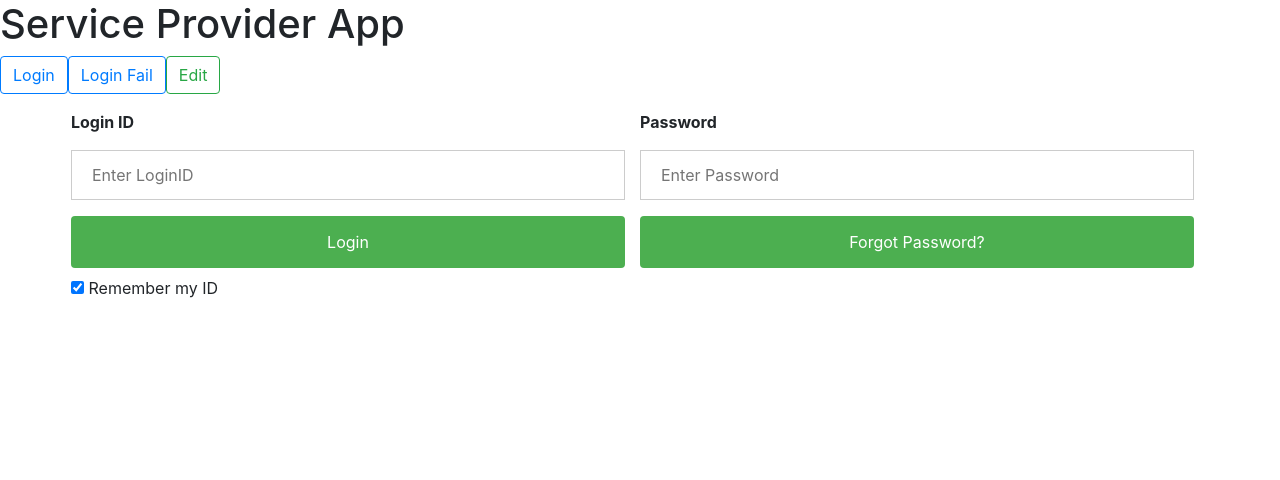
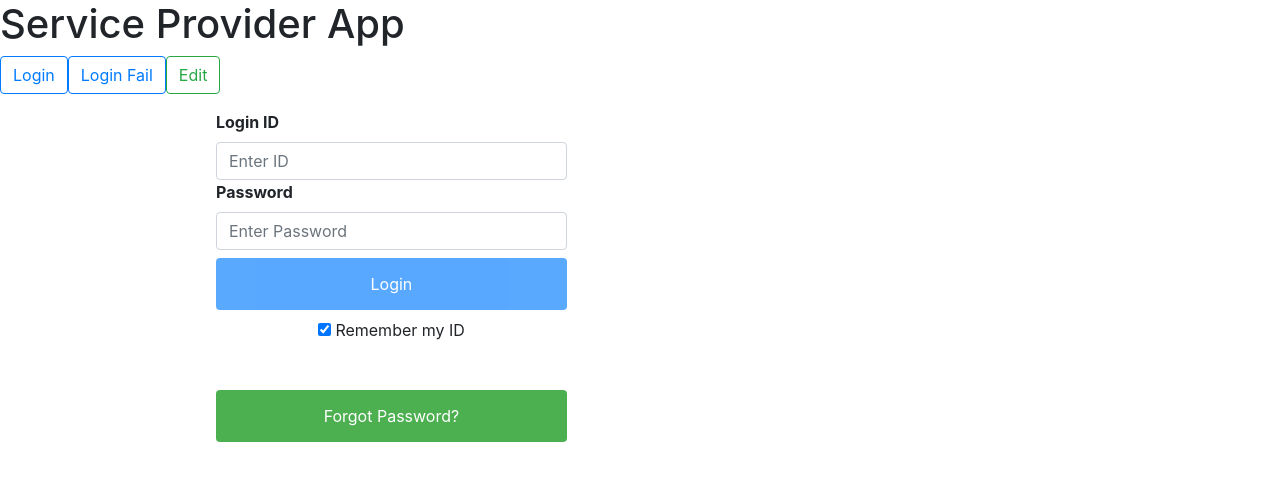
Before and after one commit to jamescervantes831/Logistics, an Angular app in the folder LogisticsApp/: page / in a window 1280 px wide. Shown: the top 480 px of the page. Built offline with nearby package versions, Linux system fonts and the light colour scheme.

Commit message:
second components

```diff
--- a/LogisticsApp/src/app/app-routing.module.ts
+++ b/LogisticsApp/src/app/app-routing.module.ts
@@ -10,6 +10,7 @@ import { PagenotfoundComponent } from './pagenotfound/pagenotfound.component';
 import { ResetpasswordComponent } from './resetpassword/resetpassword.component';
 import { ServiceproviderdetailComponent } from './serviceproviderdetail/serviceproviderdetail.component';
 import { ServiceproviderlistComponent } from './serviceproviderlist/serviceproviderlist.component';
+import { ReactiveFormsModule } from '@angular/forms';
 
 const routes: Routes = [
   { path: '', component: LoginComponent },
@@ -26,7 +27,10 @@ const routes: Routes = [
 ];
 
 @NgModule({
-  imports: [RouterModule.forRoot(routes)],
+  imports: [
+    RouterModule.forRoot(routes),
+    ReactiveFormsModule
+  ],
   exports: [RouterModule]
 })
 export class AppRoutingModule { }
--- a/LogisticsApp/src/app/login/login.component.css
+++ b/LogisticsApp/src/app/login/login.component.css
@@ -1,14 +1,6 @@
 body {font-family: Arial, Helvetica, sans-serif;}
 
-/* Full-width input fields */
-input[type=text], input[type=password] {
-  width: 100%;
-  padding: 12px 20px;
-  margin: 8px 0;
-  display: inline-block;
-  border: 1px solid #ccc;
-  box-sizing: border-box;
-}
+
 
 /* Set a style for all buttons */
 button {
@@ -21,100 +13,18 @@ button {
   width: 100%;
 }
 
-button:hover {
-  opacity: 0.8;
-}
-
-/* Extra styles for the cancel button */
-.cancelbtn {
-  width: auto;
-  padding: 10px 18px;
-  background-color: #f44336;
-}
-
-/* Center the image and position the close button */
-.imgcontainer {
-  text-align: center;
-  margin: 24px 0 12px 0;
-  position: relative;
-}
-
-img.avatar {
-  width: 40%;
-  border-radius: 50%;
-}
-
 .container {
   padding: 16px;
 }
-
-span.psw {
-  float: right;
-  padding-top: 16px;
+.floatleft {
+  float: left;
 }
 
-/* The Modal (background) */
-.modal {
-  display: none; /* Hidden by default */
-  position: fixed; /* Stay in place */
-  z-index: 1; /* Sit on top */
-  left: 0;
-  top: 0;
-  width: 100%; /* Full width */
-  height: 100%; /* Full height */
-  overflow: auto; /* Enable scroll if needed */
-  background-color: rgb(0,0,0); /* Fallback color */
-  background-color: rgba(0,0,0,0.4); /* Black w/ opacity */
-  padding-top: 60px;
+
+
+.container-fluid {
+  padding-left: 200px;
+  text-align: center;
+  display: table-cell;
+  vertical-align: middle
 }
-
-/* Modal Content/Box */
-.modal-content {
-  background-color: #fefefe;
-  margin: 5% auto 15% auto; /* 5% from the top, 15% from the bottom and centered */
-  border: 1px solid #888;
-  width: 80%; /* Could be more or less, depending on screen size */
-}
-
-/* The Close Button (x) */
-.close {
-  position: absolute;
-  right: 25px;
-  top: 0;
-  color: #000;
-  font-size: 35px;
-  font-weight: bold;
-}
-
-.close:hover,
-.close:focus {
-  color: red;
-  cursor: pointer;
-}
-
-/* Add Zoom Animation */
-.animate {
-  -webkit-animation: animatezoom 0.6s;
-  animation: animatezoom 0.6s
-}
-
-@-webkit-keyframes animatezoom {
-  from {-webkit-transform: scale(0)}
-  to {-webkit-transform: scale(1)}
-}
-
-@keyframes animatezoom {
-  from {transform: scale(0)}
-  to {transform: scale(1)}
-}
-
-/* Change styles for span and cancel button on extra small screens */
-@media screen and (max-width: 300px) {
-  span.psw {
-     display: block;
-     float: none;
-  }
-  .cancelbtn {
-     width: 100%;
-  }
-}
--- a/LogisticsApp/src/app/login/login.component.html
+++ b/LogisticsApp/src/app/login/login.component.html
@@ -1,23 +1,33 @@
-<div class="container">
-  <form>
-    <div class="row">
-      <div class="col-6 pl-0">
-        <label for="login"><b>Login ID</b></label>
-        <input type="text" placeholder="Enter LoginID" name="login" required>
+<div class="container-fluid">
+<form [formGroup]="loginForm" (ngSubmit)="onSubmit(loginForm)">
+  <div class="container" name="loginForm">
+
+    <label for="uname" class="floatleft"><b>Login ID</b></label>
+
+    <input type="text" placeholder="Enter ID" [class.is-invalid]="id.invalid && id.touched" formControlName="id" class="form-control">
+    <div *ngIf="id.touched">
+      <div class="alert alert-danger" *ngIf="id.errors?.required">id is required</div>
+      <div class="alert alert-danger" *ngIf="id.errors?.minlength">id must be at least 3 characters</div>
     </div>
-      <div class="col-6 pl-0">
-        <label for="password"><b>Password</b></label>
-        <input type="password" placeholder="Enter Password" name="password" required>
+
+    <label for="psw" class="floatleft"><b>Password</b></label>
+
+    <input type="password" placeholder="Enter Password" [class.is-invalid]="password.invalid && password.touched" formControlName="password" class="form-control">
+    <div *ngIf="password.touched">
+      <div class="alert alert-danger" *ngIf="password.errors?.required">password is required</div>
+      <div class="alert alert-danger" *ngIf="password.errors?.minlength">password must be at least 3 characters</div>
     </div>
-      <div class="col-6 pl-0">
-        <button type="submit" class="btn btn-primary" (click)="navigateToHome()">Login</button>
-      </div>
-      <div class="col-6 pl-0">
-        <button type="button" class="btn btn-primary"(click)="navigateToForgotPassword()">Forgot Password?</button>
-      </div>
+
+    <button type="submit" class="btn btn-primary" ng-disabled="loginForm.$invalid" (click)="navigateToHome()" [disabled]="!loginForm.valid">Login</button>
+
+
     <label>
       <input type="checkbox" checked="checked" name="remember"> Remember my ID
     </label>
   </div>
+
+  <div class="container">
+    <button type="button" class="btn btn-primary"(click)="navigateToForgotPassword()">Forgot Password?</button>
+  </div>
 </form>
 </div>
--- a/LogisticsApp/src/app/login/login.component.ts
+++ b/LogisticsApp/src/app/login/login.component.ts
@@ -1,5 +1,8 @@
 import { Component, OnInit } from '@angular/core';
 import { Router } from '@angular/router';
+import { FormBuilder } from '@angular/forms';
+import { FormArray, Validators } from '@angular/forms';
+//import { GetuserinfoService } from '../services/getuserinfo.service';
 
 @Component({
   selector: 'app-login',
@@ -8,9 +11,25 @@ import { Router } from '@angular/router';
 })
 export class LoginComponent implements OnInit {
 
-  constructor(private router: Router) { }
 
+  constructor(private router: Router,
+              private fb: FormBuilder) { }
+  public loginForm: any;
   ngOnInit(): void {
+    // this.cusService.getCustomers().subscribe(
+    //   (data) => this.customers = data,
+    //   (error) => this.errorMsg = error,
+    // )
+    this.loginForm = this.fb.group({
+      id: ['', [Validators.required, Validators.minLength(3)]],
+      password: ['', [Validators.required, Validators.minLength(3)]],
+
+    });
+
+  }
+
+  onSubmit(loginForm:any){
+
   }
 
   navigateToHome(){
@@ -20,4 +39,11 @@ export class LoginComponent implements OnInit {
     this.router.navigate(["/forgotpassword/"]);
   }
 
+  get id() {
+    return this.loginForm.get('id');
+  }
+  get password() {
+    return this.loginForm.get('password');
+  }
+
 }
--- /dev/null
+++ b/LogisticsApp/src/app/module/customer.ts
@@ -0,0 +1,4 @@
+export interface Customer{
+  userid: string;
+  password: string;
+}
--- a/LogisticsApp/src/index.html
+++ b/LogisticsApp/src/index.html
@@ -8,6 +8,7 @@
   <link rel="icon" type="image/x-icon" href="favicon.ico">
   <link rel="stylesheet" href="https://maxcdn.bootstrapcdn.com/bootstrap/4.0.0/css/bootstrap.min.css" integrity="sha384-Gn5384xqQ1aoWXA+058RXPxPg6fy4IWvTNh0E263XmFcJlSAwiGgFAW/dAiS6JXm" crossorigin="anonymous">
   <script src="https://code.jquery.com/jquery-3.2.1.slim.min.js" integrity="sha384-KJ3o2DKtIkvYIK3UENzmM7KCkRr/rE9/Qpg6aAZGJwFDMVNA/GpGFF93hXpG5KkN" crossorigin="anonymous"></script>
+  <link rel="stylesheet" href="https://pro.fontawesome.com/releases/v5.10.0/css/all.css" integrity="sha384-AYmEC3Yw5cVb3ZcuHtOA93w35dYTsvhLPVnYs9eStHfGJvOvKxVfELGroGkvsg+p" crossorigin="anonymous"/>
 </head>
 <body>
   <app-root></app-root>
```
Also changed, not shown: LogisticsApp/src/app/app.module.ts (+5 -2 lines), LogisticsApp/src/app/services/getuserinfo.service.ts (added, +28 -0 lines), 1 other file (tests, documents, lock files or other folders). Lines whose indentation alone changed are shown as unchanged.
